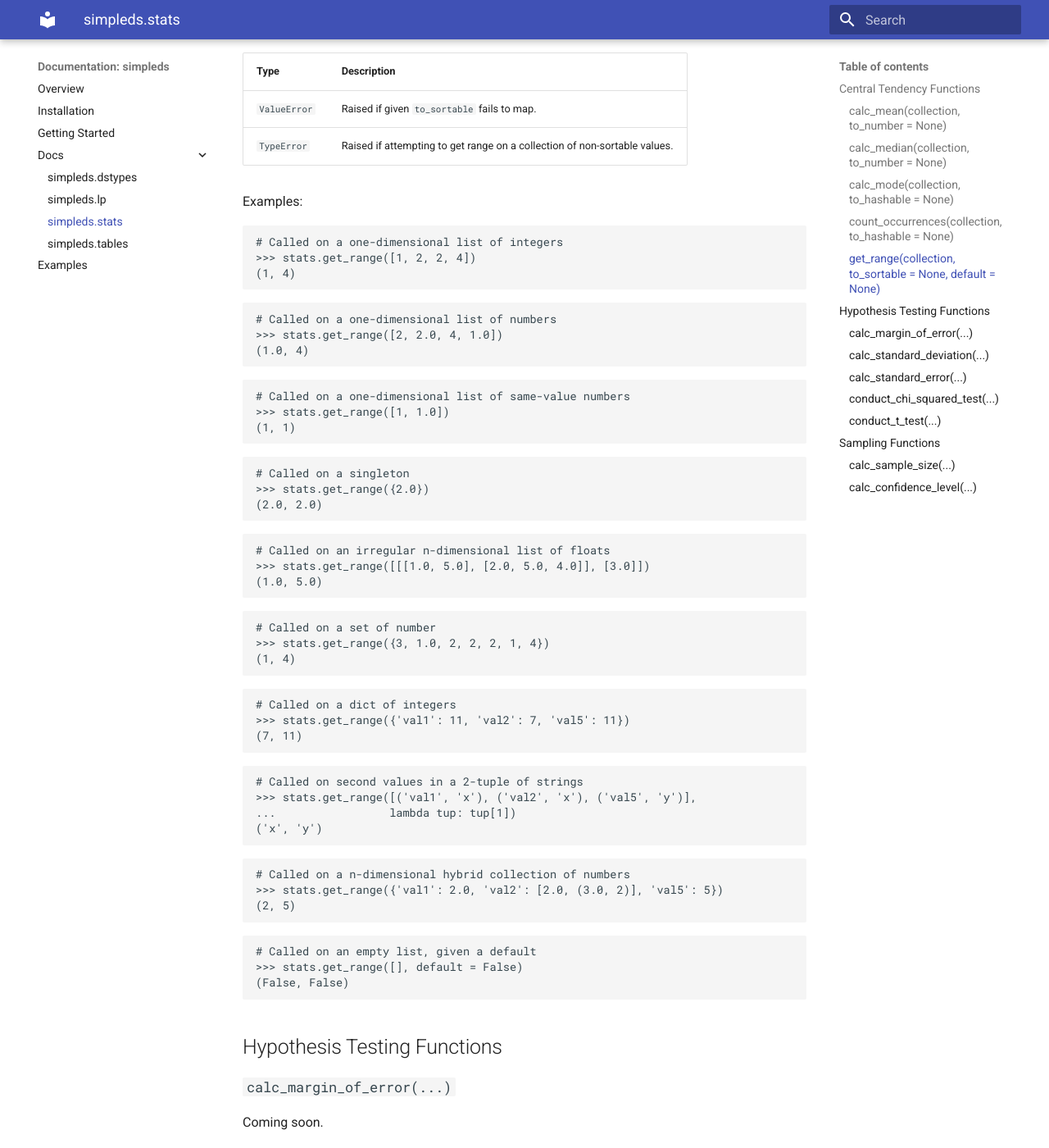
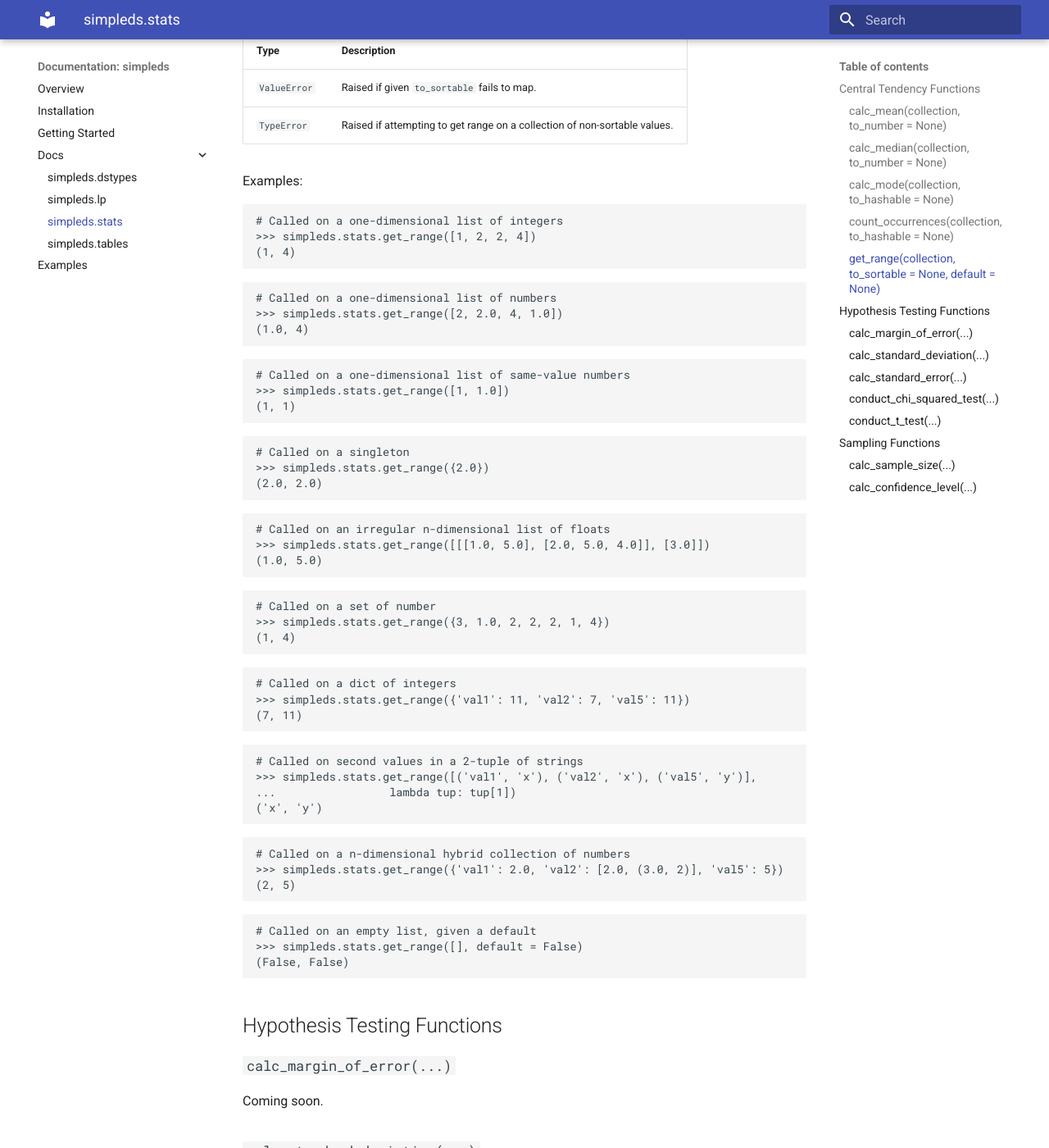
Before and after one commit to keiferc/simpleds, an MkDocs documentation site: the page built from docs/interfaces/stats.md, in a window 1280 px wide and 1400 px high, scrolled down 6880 px. Shown: the whole window at 82% size. Built offline with MkDocs 1.6.1 and Material for MkDocs 9.7.7, drawn with Linux system fonts in a browser that asks for light colours; some of the changed text lies outside the part shown.

Commit message:
fixed documented namespacing

````diff
--- a/docs/interfaces/stats.md
+++ b/docs/interfaces/stats.md
@@ -60,7 +58,7 @@ Examples:
 ```
 ```python
 # Calculating mean on a hybrid collection of numbers
->>> stats.calc_mean({'val1': 1.0, 'val2': [2.0, (3.0, 4)], 'val5': 5})
+>>> simpleds.stats.calc_mean({'val1': 1.0, 'val2': [2.0, (3.0, 4)], 'val5': 5})
 3.0
 ```
 
@@ -91,33 +89,33 @@ Examples:
 
 ```python
 # Calculating median on a one-dimensional list of integers
->>> stats.calc_median([1, 2, 4])
+>>> simpleds.stats.calc_median([1, 2, 4])
 2.0
 ```
 ```python
 # Calculating median on an irregular n-dimensional list of floats
->>> stats.calc_median([[[1.0, 5.0], [2.0, 4.0]], [3.0]])
+>>> simpleds.stats.calc_median([[[1.0, 5.0], [2.0, 4.0]], [3.0]])
 3.0
 ```
 ```python
 # Calculating median on a set of numbers
->>> stats.calc_median({3, 1.0, 2, 4})
+>>> simpleds.stats.calc_median({3, 1.0, 2, 4})
 2.5
 ```
 ```python
 # Calculating median on a dict of integers
->>> stats.calc_median({'val1': 11, 'val2': 7, 'val5': 2})
+>>> simpleds.stats.calc_median({'val1': 11, 'val2': 7, 'val5': 2})
 7.0
 ```
 ```python
 # Calculating median on a collection of non-numbers (string-integer tuples)
->>> stats.calc_median([('val1', 11), ('val2', 7), ('val5', 2)],
+>>> simpleds.stats.calc_median([('val1', 11), ('val2', 7), ('val5', 2)],
 ...                   lambda tup: tup[1])
 7.0
 ```
 ```python
 # Calculating median on a hybrid collection of numbers
->>> stats.calc_median({'val1': 1.0, 'val2': [2.0, (3.0, 4)], 'val5': 5})
+>>> simpleds.stats.calc_median({'val1': 1.0, 'val2': [2, (3.0, 4)], 'val5': 5})
 3.0
 ```
 
@@ -149,43 +147,43 @@ Examples:
 
 ```python
 # Called on a one-dimensional list of integers
->>> stats.calc_mode([1, 2, 2, 4])
+>>> simpleds.stats.calc_mode([1, 2, 2, 4])
 2
 ```
 ```python
 # Called on a one-dimensional list of numbers
->>> stats.calc_mode([1, 2, 2.0, 4, 1.0])
+>>> simpleds.stats.calc_mode([1, 2, 2.0, 4, 1.0])
 1.0
 ```
 ```python
 # Called on an irregular n-dimensional list of floats
->>> stats.calc_mode([[[1.0, 5.0], [2.0, 5.0, 4.0]], [3.0]])
+>>> simpleds.stats.calc_mode([[[1.0, 5.0], [2.0, 5.0, 4.0]], [3.0]])
 5.0
 ```
 ```python
 # Called on a set of numbers (note: sets can only contain unique elements)
->>> stats.calc_mode({3, 1.0, 2, 2, 2, 1, 4})
+>>> simpleds.stats.calc_mode({3, 1.0, 2, 2, 2, 1, 4})
 1.0
 ```
 ```python
 # Called on a dict of integers
->>> stats.calc_mode({'val1': 11, 'val2': 7, 'val5': 11})
+>>> simpleds.stats.calc_mode({'val1': 11, 'val2': 7, 'val5': 11})
 11
 ```
 ```python
 # Called on second values in a 2-tuple of strings
->>> stats.calc_mode([('val1', 'x'), ('val2', 'x'), ('val5', 'y')],
+>>> simpleds.stats.calc_mode([('val1', 'x'), ('val2', 'x'), ('val5', 'y')],
 ...                 lambda tup: tup[1])
 'x'
 ```
 ```python
 # Called on a hybrid collection of numbers
->>> stats.calc_mode({'val1': 2.0, 'val2': [2.0, (3.0, 2)], 'val5': 5})
+>>> simpleds.stats.calc_mode({'val1': 2.0, 'val2': [2.0, (3.0, 2)], 'val5': 5})
 2.0
 ```
 ```python
 # Called on a hybrid collection of values
->>> stats.calc_mode({'val1': 11,
+>>> simpleds.stats.calc_mode({'val1': 11,
                      'val2': {'x': 5, 'y': 'foo'},
                      'val5': (2, 2.0)})
 '11'
@@ -218,33 +216,33 @@ Examples:
 
 ```python
 # Counting occurrences on a one-dimensional list of integers
->>> stats.count_occurrences([1, 2, 4])
+>>> simpleds.stats.count_occurrences([1, 2, 4])
 {1: 1, 2: 1, 4: 1}
 ```
 ```python
 # Counting occurrences on an irregular n-dimensional list of floats
->>> stats.count_occurrences([[[1.0, 5.0], [2.0, 4.0]], [3.0, 2.0]])
+>>> simpleds.stats.count_occurrences([[[1.0, 5.0], [2.0, 4.0]], [3.0, 2.0]])
 {1.0: 1, 2.0: 2, 3.0: 1, 4.0: 1, 5.0: 1}
 ```
 ``` python
 # Counting occurrences on a set of numbers (sets can't have duplicates)
->>> stats.count_occurrences({3, 1.0, 2, 1.5, 4, 1, 1})
+>>> simpleds.stats.count_occurrences({3, 1.0, 2, 1.5, 4, 1, 1})
 {1.0: 1, 1.5: 1, 2.0: 1, 3.0: 1, 4.0: 1}
 ```
 ```python
 # Counting occurrences on a dict of integers
->>> stats.count_occurrences({'val1': 11, 'val2': 7, 'val5': 11}) \
+>>> simpleds.stats.count_occurrences({'val1': 11, 'val2': 7, 'val5': 11}) \
 {7:1, 11: 2}
 ```
 ```python
 # Counting occurrences of second values in a 2-tuple of strings
->>> stats.count_occurrences([('val1', 'x'), ('val2', 'x'), ('val5', 'y')],
+>>> simpleds.stats.count_occurrences([('val1', 'x'), ('val2', 'x'), ('val5', 'y')],
 ...                         lambda tup: tup[1])
 {'x': 2, 'y': 1}
 ```
 ```python
 # Counting occurrences on a hybrid collection of values
->>> stats.count_occurrences({'val1': 11,
+>>> simpleds.stats.count_occurrences({'val1': 11,
                              'val2': {'x': 5, 'y': 'foo'},
                              'val5': (2, 2.0)})
 {'11': 1, '2': 1, '2.0': 1, '5': 1, 'foo': 1}
@@ -279,53 +277,53 @@ Examples:
 
 ```python
 # Called on a one-dimensional list of integers
->>> stats.get_range([1, 2, 2, 4])
+>>> simpleds.stats.get_range([1, 2, 2, 4])
 (1, 4)
 ```
 ```python
 # Called on a one-dimensional list of numbers
->>> stats.get_range([2, 2.0, 4, 1.0])
+>>> simpleds.stats.get_range([2, 2.0, 4, 1.0])
 (1.0, 4)
 ```
 ```python
 # Called on a one-dimensional list of same-value numbers
->>> stats.get_range([1, 1.0])
+>>> simpleds.stats.get_range([1, 1.0])
 (1, 1)
 ```
 ```python
 # Called on a singleton
->>> stats.get_range({2.0})
+>>> simpleds.stats.get_range({2.0})
 (2.0, 2.0)
 ```
 ```python
 # Called on an irregular n-dimensional list of floats
->>> stats.get_range([[[1.0, 5.0], [2.0, 5.0, 4.0]], [3.0]])
+>>> simpleds.stats.get_range([[[1.0, 5.0], [2.0, 5.0, 4.0]], [3.0]])
 (1.0, 5.0)
 ```
 ```python
 # Called on a set of number
->>> stats.get_range({3, 1.0, 2, 2, 2, 1, 4})
+>>> simpleds.stats.get_range({3, 1.0, 2, 2, 2, 1, 4})
 (1, 4)
 ```
 ```python
 # Called on a dict of integers
->>> stats.get_range({'val1': 11, 'val2': 7, 'val5': 11})
+>>> simpleds.stats.get_range({'val1': 11, 'val2': 7, 'val5': 11})
 (7, 11)
 ```
 ```python
 # Called on second values in a 2-tuple of strings
->>> stats.get_range([('val1', 'x'), ('val2', 'x'), ('val5', 'y')],
+>>> simpleds.stats.get_range([('val1', 'x'), ('val2', 'x'), ('val5', 'y')],
 ...                 lambda tup: tup[1])
 ('x', 'y')
 ```
 ```python
 # Called on a n-dimensional hybrid collection of numbers
->>> stats.get_range({'val1': 2.0, 'val2': [2.0, (3.0, 2)], 'val5': 5})
+>>> simpleds.stats.get_range({'val1': 2.0, 'val2': [2.0, (3.0, 2)], 'val5': 5})
 (2, 5)
 ```
 ```python
 # Called on an empty list, given a default
->>> stats.get_range([], default = False)
+>>> simpleds.stats.get_range([], default = False)
 (False, False)
 ```
 
````
Also changed, not shown: other parts of docs/interfaces/stats.md (+1 -3 lines), docs/interfaces/lp.md (+1 -4 lines), docs/interfaces/tables.md (+3 -5 lines), 2 other files.
